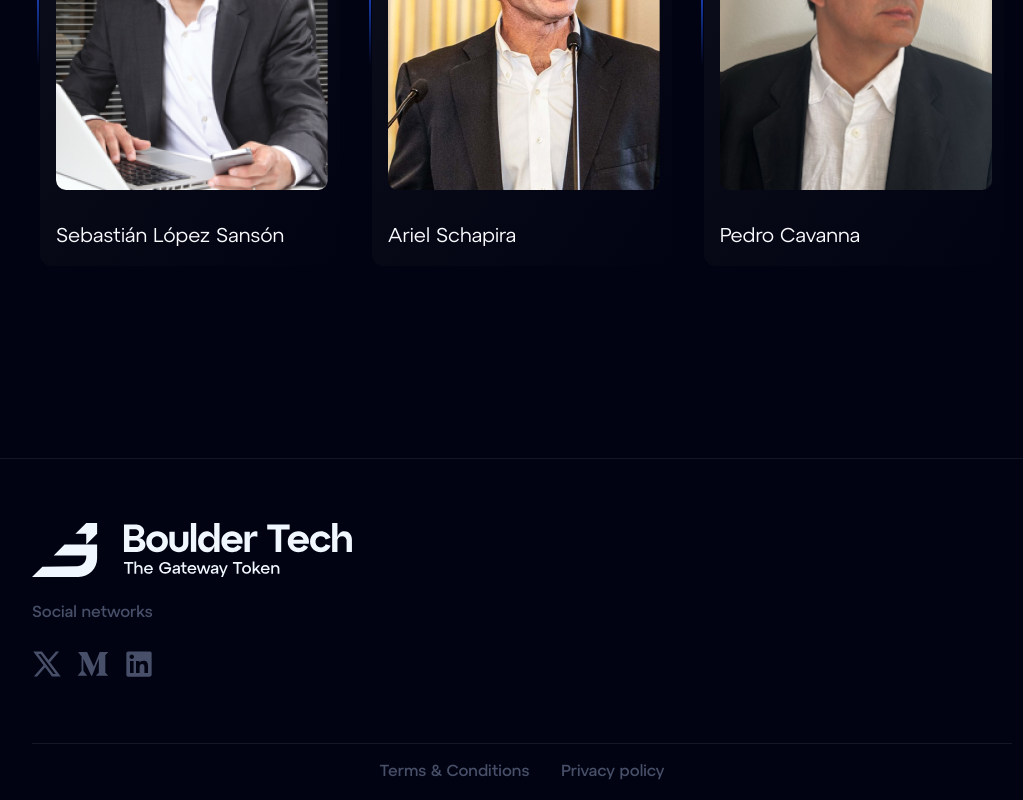
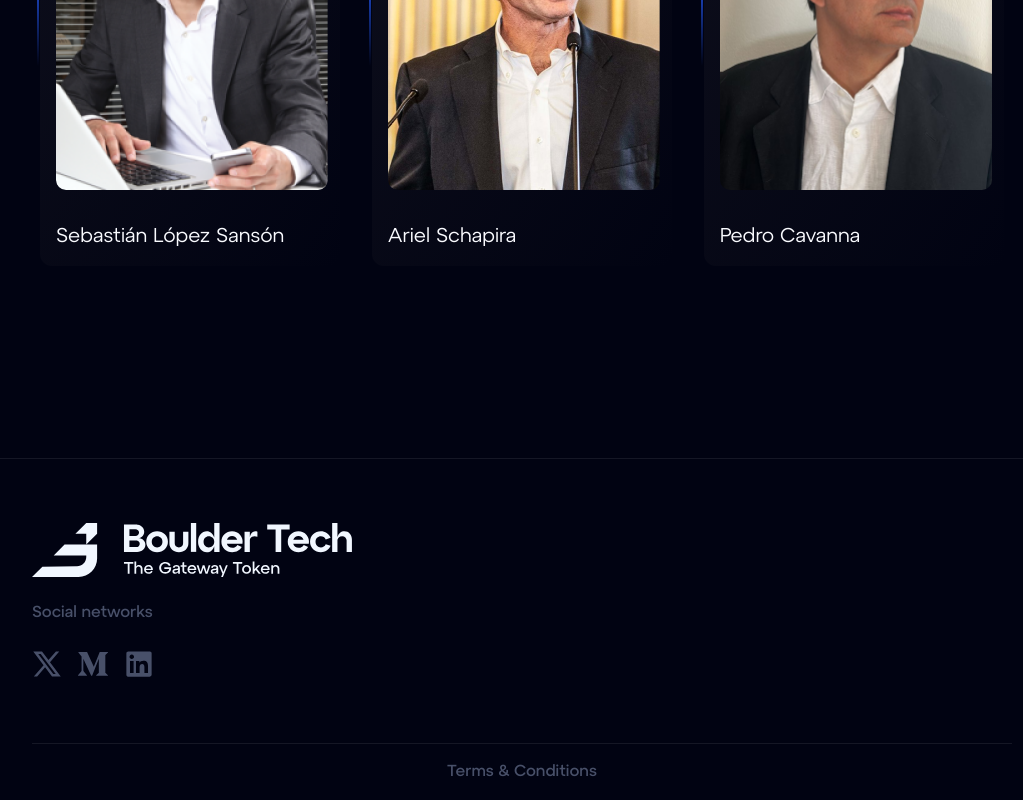
Before and after one commit to boulder-tech/Landing, a Next.js app: page /about in a window 1280 px wide. Shown: the part 1396-2196 px from the top of the page, without its empty margins (118-1141 px from the left). Built offline with nearby package versions, Linux system fonts and the light colour scheme.

Commit message:
feat: terms btn redirect
terms and condition btn in footer redirects to docs

```diff
--- a/src/components/sections/footer.tsx
+++ b/src/components/sections/footer.tsx
@@ -71,16 +71,11 @@ const Footer = () => {
             </div>
             <div className="w-full border-t flex items-center justify-center p-4 mt-16 font-medium gap-8 border-gray-200">
                 <Link
-                    href="/terms"
+                    href="https://docs.bouldertech.fi/boulder-tech-docs/terms-and-conditions"
+                    target='_blank'
                     className="text-foreground-dark hover:text-foreground-leading transition-all duration-200"
                 >
                     Terms & Conditions
-                </Link>
-                <Link
-                    href="/privacy"
-                    className="text-foreground-dark hover:text-foreground-leading transition-all duration-200"
-                >
-                    Privacy policy
                 </Link>
             </div>
         </footer>
```
